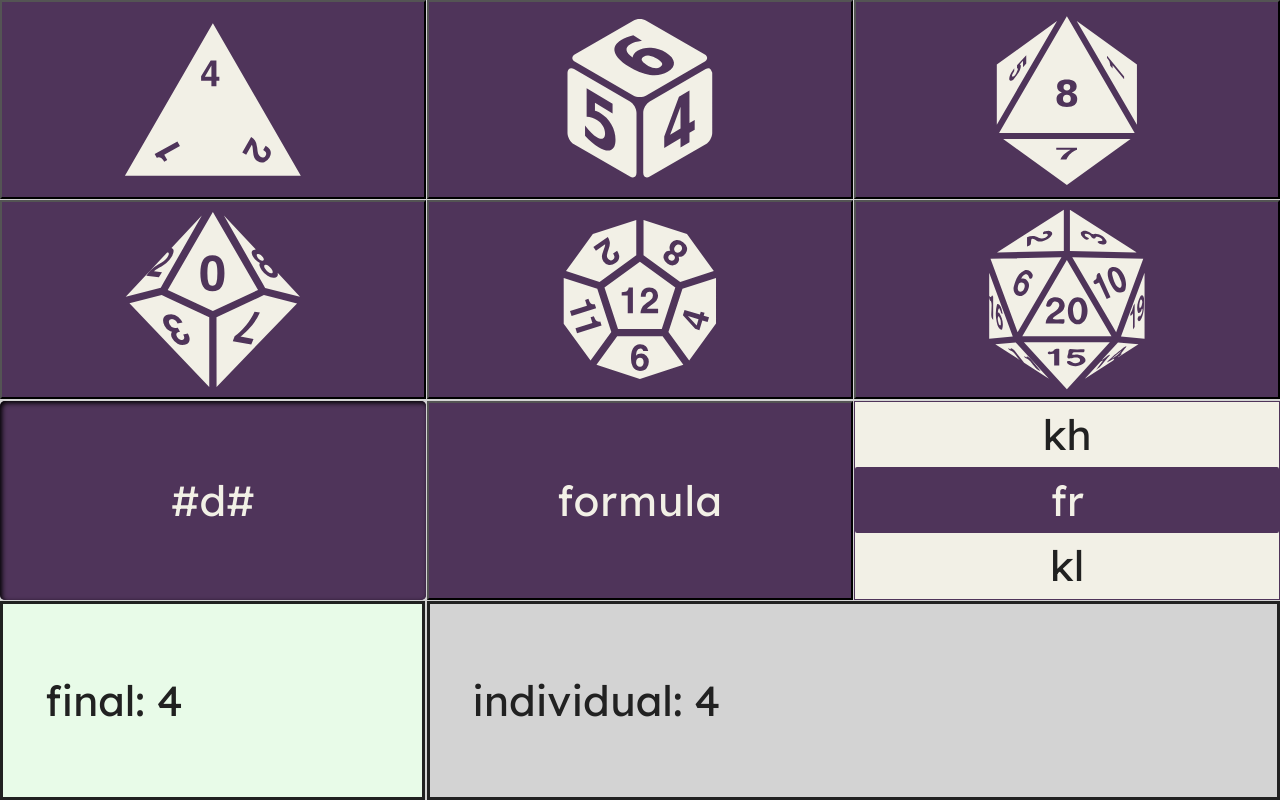
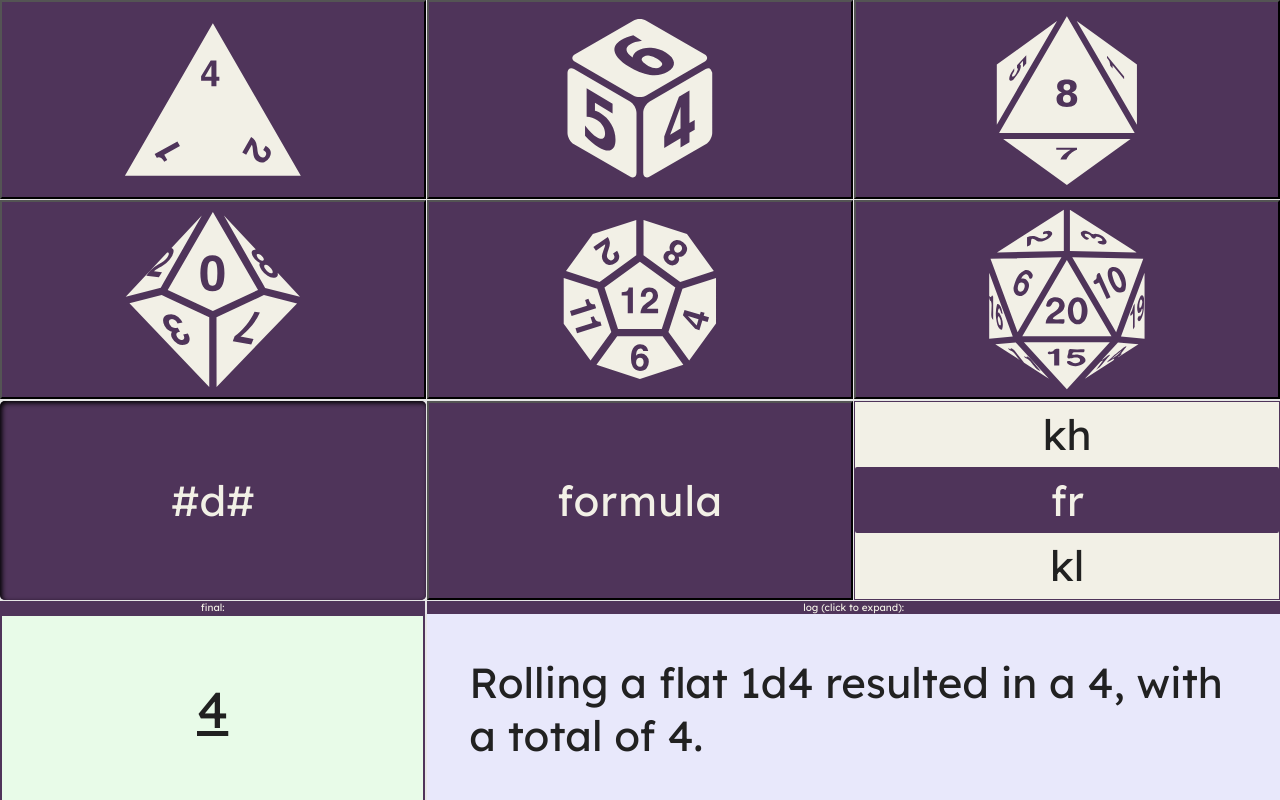
Before and after one commit to einar-method/dice-app, a plain HTML site: page embed/index.html in a window 1280 px wide. Both pictures are taken after a click on the button 212 px from the left and 99 px from the top of the page. Drawn offline with Linux system fonts and the light colour scheme.

Commit message:
Dawn of the Roll Log * changed a lot of things * stopped using dialogs * new class item for roll entries * all roll entries are now saved to the log with a time stamp and more details

```diff
--- a/diceApp.js
+++ b/diceApp.js
@@ -1,3 +1,31 @@
+const rollLog = [];
+
+const RollEntry = function(user, entry) {
+    this.user = user;
+    this.time = new Date();
+    this.entryTxt = entry;
+    this.id = null;
+    this.final = "final";
+
+    // Assign an id based on the last entry in rollLog
+    const pushToLog = () => {
+        this.id = rollLog.length > 0 ? rollLog[rollLog.length - 1].id + 1 : 1;
+
+        // Push this entry to the rollLog
+        rollLog.push(this);
+    };
+
+    // Automatically push the entry when created
+    pushToLog();
+};
+// new RollEntry("tom", "rolled a rnd int");
+// new RollEntry("bob", "rolled a rnd int");
+// new RollEntry("sue", "rolled a rnd int");
+// new RollEntry("joe", "rolled a rnd int");
+// new RollEntry("sam", "rolled a rnd int");
+// new RollEntry("pam", "rolled a rnd int");
+// console.log("This is the roll log", rollLog);
+
 function updateCSSVariables(newVars) {
     const root = document.documentElement; // Reference to the :root element
 
@@ -32,7 +60,7 @@ function urlToCssVars() {
         '--text-dark-color': urlParams.textDarkColor,
         '--background-primary-color': urlParams.backgroundPrimaryColor,
         '--background-secondary-color': urlParams.backgroundSecondaryColor,
-        '--backgroun-tertiary-color': urlParams.backgroundResultsColor,
+        '--background-tertiary-color': urlParams.backgroundResultsColor,
     };
     return newStyles;
 };
@@ -58,6 +86,17 @@ function getURLParams() {
 //     updateCSSVariables(urlParams);
 // });
 
+function setupLogBtn() {
+    const rollLogDisplay = document.getElementById("🎲🎲");
+    if (rollLogDisplay) {
+        //console.log("not empty");
+        rollLogDisplay.style.cursor = "pointer";
+        rollLogDisplay.addEventListener("click", function() {
+            console.log("User wants to see the entire roll log");
+        });
+    };
+};
+
 
 //TODO - we need to remove certian variables no longer used
 document.addEventListener("DOMContentLoaded", function() {
@@ -76,6 +115,13 @@ document.addEventListener("DOMContentLoaded", function() {
     } else {
         console.log("No user-defined parameters found or default URL is in use.");
     }
+
+    //document.getElementById("🎲🎲")? setupLogBtn() : null;
+
+
+    // document.getElementById("🎲🎲")?.addEventListener("click", function() {
+    //     console.log("User wants to see the entire roll log");
+    // });
 });
 
 
@@ -83,32 +129,32 @@ function getRndInteger(min, max) {
     return Math.floor(Math.random() * (max - min + 1) ) + min;
 }; // Easy random int between two numbers.
 
-function fadeInElements(elementIds) {
-    requestAnimationFrame(function () {
-        elementIds.forEach(function (elementId) {
-        // Check the computed style to ensure the initial styles are applied
-        window.getComputedStyle(document.getElementById(elementId)).opacity;
+// function fadeInElements(elementIds) {
+//     requestAnimationFrame(function () {
+//         elementIds.forEach(function (elementId) {
+//         // Check the computed style to ensure the initial styles are applied
+//         window.getComputedStyle(document.getElementById(elementId)).opacity;
 
-        // Set opacity to 1 after the initial styles are applied
-        document.getElementById(elementId).style.opacity = 1;
-      });
-    });
-};
+//         // Set opacity to 1 after the initial styles are applied
+//         document.getElementById(elementId).style.opacity = 1;
+//       });
+//     });
+// };
 
-function clearDiceResults() {
-    document.getElementById("formula-input").value = "";
-    dialogFade(document.getElementById("🎲🎲"), 0)
-    dialogFade(document.getElementById("🎲"), 0)
-};
+// function clearDiceResults() {
+//     document.getElementById("formula-input").value = "";
+//     dialogFade(document.getElementById("🎲🎲"), 0)
+//     dialogFade(document.getElementById("🎲"), 0)
+// };
 
 /// WAY TOO MUCH CODE FOR A TRANSITION ///
-function dialogFade(element, opacity) {
-    element.style.opacity = opacity;
-    element.style.transition = "none"; // Disable transition temporarily
-    requestAnimationFrame(() => {
-      element.style.transition = ""; // Re-enable transition
-    });
-};
+// function dialogFade(element, opacity) {
+//     element.style.opacity = opacity;
+//     element.style.transition = "none"; // Disable transition temporarily
+//     requestAnimationFrame(() => {
+//       element.style.transition = ""; // Re-enable transition
+//     });
+// };
 
 // THIS IS THE HEART OF THE DICE BRAIN
 function rollDice() {
@@ -128,16 +174,20 @@ function showDiceRoll(roll) {
     }
 
     let finalRoll = 0;
+    let rollText = "";
 
     if (roll.type == "fr") {
         finalRoll = rolls.reduce((sum, roll) => sum + roll, 0);
-        console.log("With a flat roll, the subtotal is:", finalRoll);
+        rollText = `Rolling a flat ${roll.amount}d${roll.face} resulted in a ${rolls.join(", ")}, with a total of ${finalRoll}.`;
+        console.log(rollText);
     } else if (roll.type == "kh") {
         finalRoll = Math.max(...rolls);
-        console.log("With a boon, the subtotal is:", finalRoll);
+        rollText = `Rolling ${roll.amount}d${roll.face} resulted in: ${rolls.join(", ")}. Keeping the highest gives a total of ${finalRoll}.`;
+        console.log(rollText);
     } else if (roll.type == "kl") {
         finalRoll = Math.min(...rolls);
-        console.log("With a bane, the subtotal is:", finalRoll);
+        rollText = `Rolling ${roll.amount}d${roll.face} resulted in: ${rolls.join(", ")}. Keeping the lowest gives a total of ${finalRoll}.`;
+        console.log(rollText);
     } else {
         console.error("Invalid roll type");
     }
@@ -165,20 +215,28 @@ function showDiceRoll(roll) {
         console.log("With a modifier, final roll is:", finalRoll);
     }
 
-    displayRolls(rolls, finalRoll);
+    new RollEntry("default", rollText)
+    console.log("rollLog", rollLog);
+
+    displayRolls(finalRoll, rollText);
 };
 
-function displayRolls(rolls, final) {
-    const innerAllRolls = document.getElementById("all-roll");
-    const innerFinalRoll = document.getElementById("final-roll");
-    innerAllRolls.innerHTML = rolls.join(", ");
-    innerFinalRoll.innerHTML = final;
-    document.getElementById("🎲🎲").open = true;
-    document.getElementById("🎲").open = true;
+function displayRolls(final, rolls) {
+    const innerAllRolls = document.getElementById("🎲🎲");
+    if (innerAllRolls.innerHTML == "") {
+        setupLogBtn();
+    };
+    const innerFinalRoll = document.getElementById("🎲");
+    innerAllRolls.innerText = rolls;
+    // innerAllRolls.innerHTML = rolls.join(", ");
+    innerFinalRoll.innerText = final;
+    //document.getElementById("🎲🎲").open = true;
+    //document.getElementById("🎲").open = true;
 
     // Below is needed to get the first transition to work
     // There must be an easier way, have not figured it out yet
-    fadeInElements(["🎲", "🎲🎲"])
+    //fadeInElements(["🎲", "🎲🎲"])
+
 };
 
 window.onload = function() {
--- a/embed/index.html
+++ b/embed/index.html
@@ -120,9 +120,15 @@
             </p>
             </fieldset>
         </div>
-        <section class="dice-results">
-            <dialog id="🎲🎲">final: <span id="final-roll"></span></dialog>
-            <dialog id="🎲">individual: <span id="all-roll"></span></dialog>
+        <section class="roll__results_container">
+            <div class="roll__results_final">
+                <p>final:</p>
+                <div id="🎲"></div>
+            </div>
+            <div class="roll__results_all">
+                <p>log (click to expand):</p>
+                <div id="🎲🎲"></div>
+            </div>
         </section>
     </div>
     <script src="../diceApp.js"></script>
--- a/embed/style.css
+++ b/embed/style.css
@@ -12,9 +12,9 @@
   --btn-shadow-color: #f2f0e6;
   --text-bright-color: #f2f0e6;
   --text-dark-color: #212121;
-  --background-primary-color: lightgray;
+  --background-primary-color: #e6e6e6;
   --background-secondary-color: #e8fbe8;
-  --backgroun-tertiary-color: transparent;
+  --background-tertiary-color: #e8e8fb;
 
   /* --app-width: 100%;
   --app-height: 250px; */
@@ -51,7 +51,7 @@ body {
   /* background-color: var(--tirtary-color); */
 }
 
-.dice-results {
+.roll__results_container {
   grid-column: span 3;
   /* grid-row: span 2; */
   /* grid-row: 1fr; */
@@ -63,26 +63,60 @@ body {
   /* grid-auto-rows: 40vh; */
 }
 
+.roll__results_final,
+.roll__results_all {
+  display: grid;
+  grid-template-rows: auto 2fr;
+}
+
+.roll__results_all {
+  grid-column: span 2;
+  /* background-color: var(--background-tertiary-color); */
+}
+
+.roll__results_final p,
+.roll__results_all p {
+  font-size: x-small;
+  background-color: var(--button-color);
+  color: var(--btn-text-color);
+  text-align: center;
+}
+
+.roll__results_all p {
+  grid-column: span 2;
+}
+
 #🎲🎲, #🎲 {
   width: 100%;
   height: 100%;
   display: flex;
   position: relative;
-  white-space: pre-wrap;
+  /* white-space: pre-wrap; */
   /* font-size: 2.8vmin; */
   /* font-size: max(2.8vmin, 3rem); */
   /* justify-content: center; */
   align-items: center;
-  box-sizing: border-box; /* Include padding and border in the element's total width and height */
+  box-sizing: border-box;
 }
 
+#🎲 {
+  grid-column: span 1;
+  display: inherit;
+  background-color: var(--background-secondary-color);
+  /* align-items: center; */
+  align-self: center;
+  text-align: center;
+  color: var(--text-dark-color);
+  font-size: larger;
+  text-decoration: underline;
+  padding: 1em;
+  border: 2px solid var(--button-color);
+}
 #🎲🎲 {
-  grid-column: span 1;
-  background-color: var(--background-secondary-color);
-}
-#🎲 {
   grid-column: span 2;
-  background-color: var(--backgroun-tertiary-color);
+  background-color: var(--background-tertiary-color);
+  padding: 1em;
+  /* cursor: pointer; */
 }
 
 ::placeholder {
@@ -140,7 +174,8 @@ body {
 }
 
 .dice__btns:hover {
-  box-shadow: inset 0 0 0 100px var(--btn-text-color);
+  /* box-shadow: inset 0 0 0 100px var(--btn-text-color); */
+  background-color: var(--btn-text-color);
   color: var(--button-color);
 }
 
```
